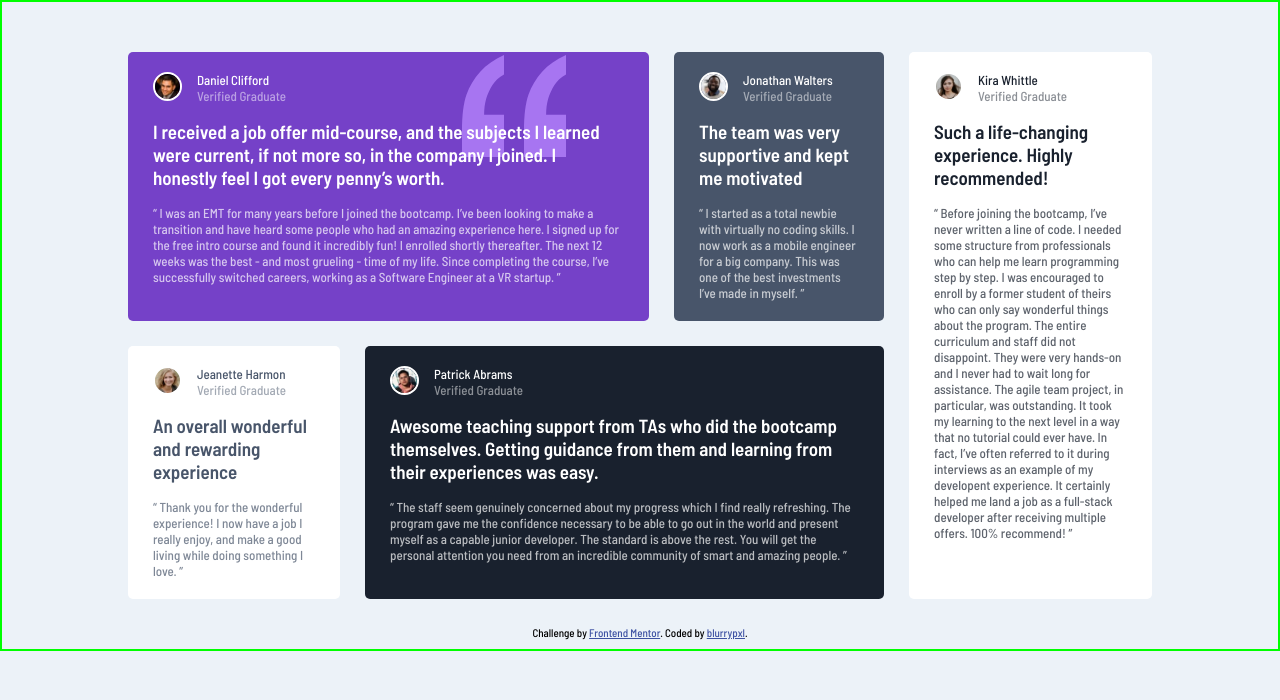
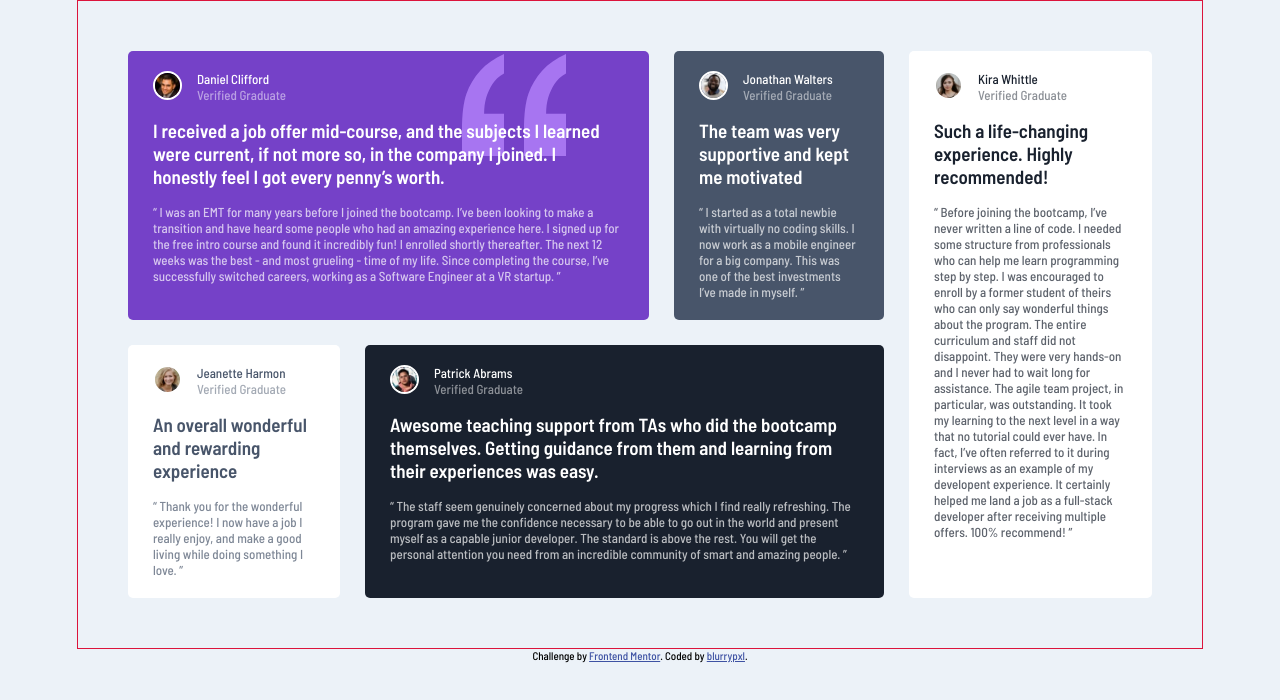
Before and after one commit to AhmedAbdulkarim12/testimonials-grid-section-main, a plain HTML site: page index.html in a window 1280 px wide. Drawn offline with Linux system fonts and the light colour scheme.

Commit message:
Update 2

```diff
--- a/css/style.sass
+++ b/css/style.sass
@@ -17,22 +17,25 @@ $LightGrayishBLue: hsl(210, 46%, 95%)
     padding: 0
 
 body
-    border: 2px solid lime
+    // border: 2px solid lime
     background-color: $LightGrayishBLue
+    margin: auto
+    width: 100%
+    height: 100%
     font-size: 13px
     font-weight: 500
     font-family: 'Barlow Semi Condensed', Arial, Helvetica, sans-serif
     position: absolute
     top: 0
-    left: 0
-    right: 0
+    bottom: 0
 
 #main-container
-    // border: 1px solid crimson
-    margin: 50px auto
+    border: 1px solid crimson
+    margin: 0 auto
+    padding: 50px
     width: 1024px
     display: grid
-    grid-template-columns: repeat(auto-fit)
+    grid-template-columns: repeat(auto-fit, 1fr)
     grid-gap: 25px
     grid-template-areas: "card1 card1 card1 card1 card2 card5" "card3 card4 card4 card4 card4 card5"
 
@@ -40,9 +43,6 @@ body
         // border: 1px solid black
         border-radius: 5px
         padding: 20px 25px
-        display: flex
-        flex-direction: column
-        justify-content: flex-start
 
         //Animasi-Zoom
         animation-name: cards-zoom-end
@@ -51,7 +51,7 @@ body
 
         @keyframes cards-zoom-end
             0%
-                transform: scale(1.05)
+                transform: scale(1.03)
 
         .profile
             display: flex
@@ -80,12 +80,12 @@ body
 
     .cards:hover
         animation-name: cards-zoom-start
-        animation-duration: 200ms
+        animation-duration: 150ms
         animation-fill-mode: forwards
 
     @keyframes cards-zoom-start
         100%
-            transform: scale(1.05)
+            transform: scale(1.03)
 
     .card1
         grid-area: card1
@@ -116,10 +116,6 @@ body
         color: $VeryDarkBlackishBlue
 
 .attribution
-    position: absolute
-    left: 0
-    right: 0
-    bottom: 10px
     font-size: 11px
     text-align: center
 
```
Also changed, not shown: css/style.css, 1 other file.
